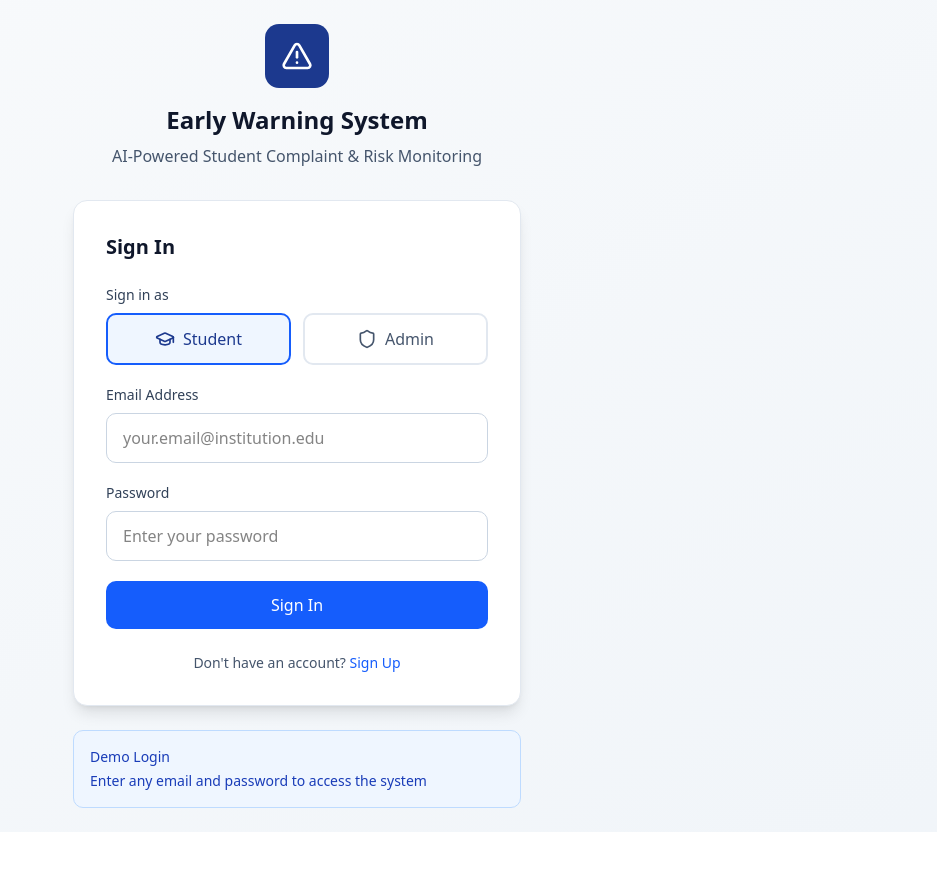
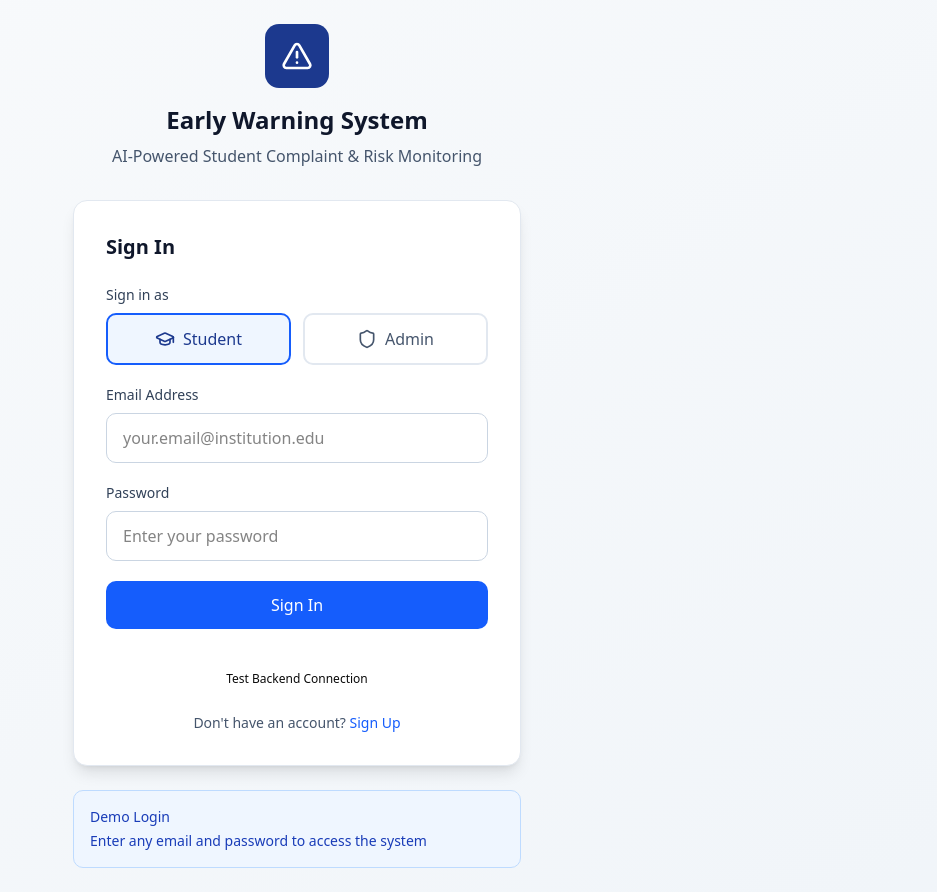
Before and after one commit to Bhaumik1904/FORTEX-HACKATHON, a React (Vite) app in the folder frontend/: page / in a window 1280 px wide. Shown: the whole page, without its empty margins (343-1280 px from the left). Before the commit the page ends 832 px from the top, so only its background shows below. Built offline with nearby package versions, Linux system fonts and the light colour scheme.

Commit message:
fix: export testBackend and fix Link import

```diff
--- a/frontend/src/components/auth/Login.tsx
+++ b/frontend/src/components/auth/Login.tsx
@@ -1,6 +1,7 @@
-import { login } from "../../services/api";
+import { login, testBackend } from "../../services/api";
 import { useState } from "react";
-import { Link, useNavigate } from "react-router-dom";
+import { useNavigate, Link } from "react-router";
+// import { Link } from "react-router-dom";
 import { GraduationCap, Shield, AlertTriangle } from "lucide-react";
 
 
@@ -27,15 +28,21 @@ export function Login() {
       localStorage.setItem("token", data.token);
 
       // Optional: keep currentUser for UI usage
-    localStorage.setItem("currentUser", JSON.stringify(data.user));
+      localStorage.setItem('user', JSON.stringify(data.user)); // 🔥 Store User Data
 
-    // Navigate based on role (UI stays same)
-    if (role === "student") {
-      navigate("/student");
+      console.log("Login Success! Redirecting...", data.user.role);
+
+      if (data.user.role === 'admin') {
+        navigate('/admin');
       } else {
-      navigate("/admin");
+        navigate('/student/dashboard');
       }
-  } catch (error) {
+    } catch (err: any) {
+      console.error("Login Error: ", err);
+      // Log more details if it's a fetch error
+      if (err.message === "Failed to fetch") {
+        console.error("Network Error: Backend may be down or CORS is blocking it.");
+      }
       alert("Login failed. Backend not reachable.");
     }
   };
@@ -71,8 +78,7 @@ export function Login() {
                 <button
                   type="button"
                   onClick={() => setRole('student')}
-                  className={`flex items-center justify-center gap-2 px-4 py-3 rounded-lg border-2 transition-all ${
-                    role === 'student'
+                  className={`flex items-center justify-center gap-2 px-4 py-3 rounded-lg border-2 transition-all ${role === 'student'
                     ? 'border-blue-600 bg-blue-50 text-blue-900'
                     : 'border-slate-200 bg-white text-slate-600 hover:border-slate-300'
                     }`}
@@ -83,8 +89,7 @@ export function Login() {
                 <button
                   type="button"
                   onClick={() => setRole('admin')}
-                  className={`flex items-center justify-center gap-2 px-4 py-3 rounded-lg border-2 transition-all ${
-                    role === 'admin'
+                  className={`flex items-center justify-center gap-2 px-4 py-3 rounded-lg border-2 transition-all ${role === 'admin'
                     ? 'border-blue-600 bg-blue-50 text-blue-900'
                     : 'border-slate-200 bg-white text-slate-600 hover:border-slate-300'
                     }`}
@@ -134,6 +139,19 @@ export function Login() {
             >
               Sign In
             </button>
+            <div className="mt-4 text-center">
+              <button type="button" onClick={async () => {
+                try {
+                  const res = await testBackend();
+                  alert(`Backend Connect Success: ${JSON.stringify(res)}`);
+                } catch (e: any) {
+                  alert(`Backend Connect Failed: ${e.message}`);
+                  console.error(e);
+                }
+              }} className="text-xs text-blue-500 underline">
+                Test Backend Connection
+              </button>
+            </div>
           </form>
 
           {/* Sign Up Link */}
--- a/frontend/src/services/api.ts
+++ b/frontend/src/services/api.ts
@@ -69,3 +69,9 @@ export async function getMyComplaints() {
 
   return res.json();
 }
+
+export async function testBackend() {
+  const res = await fetch(`${API_URL}/`);
+  if (!res.ok) throw new Error("Backend reachable but returned error " + res.status);
+  return res.json();
+}
```
Lines whose indentation alone changed are shown as unchanged.
